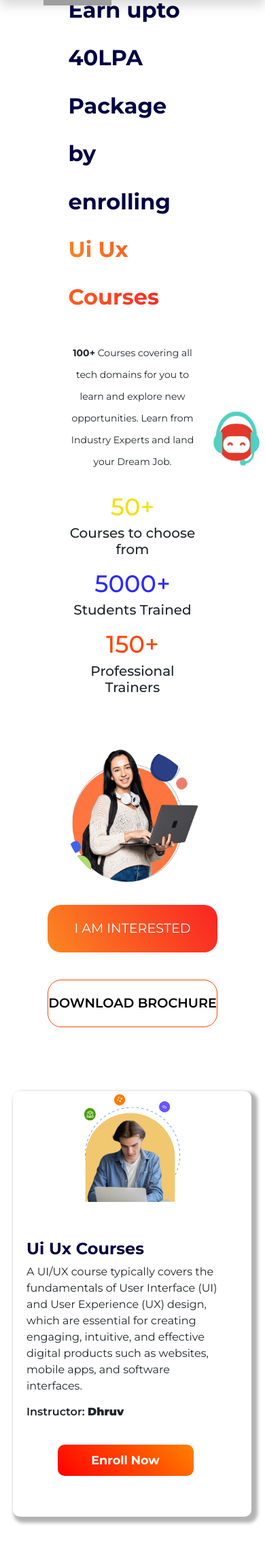
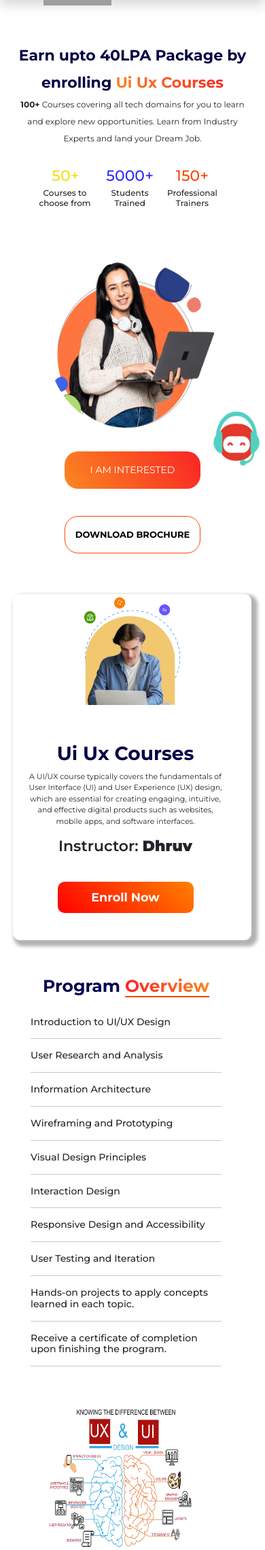
Before and after one commit to dhruv37502005/Baiom_Backend, a Django app: page /course/categories/1/ in a window 390 px wide. Shown: the part 80-2360 px from the top of the page at 68% size. Run offline with Django 4.2, Linux system fonts and the light colour scheme; data comes from the database, SQL or seed files in the repository; data that the repository does not hold is empty; some libraries are stand-ins or nearby versions; grey boxes are pictures that could not be loaded.

Commit message:
courses changed

```diff
--- a/static/courses/css/style3.css
+++ b/static/courses/css/style3.css
@@ -127,7 +127,7 @@
   align-items: center;
 }
 
-.topsection1-content > h1 {
+.topsection1-content>h1 {
   font-size: 2.7rem;
   font-weight: 700;
   margin-bottom: 50px;
@@ -136,7 +136,7 @@
   color: rgb(1, 1, 68);
 }
 
-.topsection1-content > h1 > span {
+.topsection1-content>h1>span {
   /* color: orangered;
   position: relative; */
   background: -webkit-linear-gradient(30deg, #fb8721, #fa2424);
@@ -145,7 +145,7 @@
   -webkit-text-fill-color: transparent;
 }
 
-.topsection1-content > h1 > span:after {
+.topsection1-content>h1>span:after {
   content: "";
   position: absolute;
   top: 51px;
@@ -157,7 +157,7 @@
   border-radius: 50%;
 }
 
-.topsection1-content > p {
+.topsection1-content>p {
   font-size: 19px;
   line-height: 2rem;
   margin-bottom: 50px;
@@ -176,12 +176,12 @@
   margin-bottom: 50px;
 }
 
-.topsection1-input > span {
+.topsection1-input>span {
   color: gray;
   font-size: 40px;
 }
 
-.topsection1-input > input {
+.topsection1-input>input {
   outline: 0;
   border: 0;
   font-size: 20px;
@@ -189,7 +189,7 @@
   text-align: center;
 }
 
-.topsection1-input > button {
+.topsection1-input>button {
   width: 180px;
   height: 60px;
   border-radius: 40px;
@@ -238,7 +238,7 @@
   padding: 20px 30px 20px 30px;
 }
 
-.topsection1-image > img {
+.topsection1-image>img {
   width: 400px;
   height: 400px;
   border-radius: 50%;
@@ -327,12 +327,13 @@
   /* left:5%; */
 }
 
-.second-section-div2 > div {
+.second-section-div2>div {
   padding-left: 20px;
   padding-top: 20px;
   padding-bottom: 40px;
 }
-.second-section-div2 > div {
+
+.second-section-div2>div {
   padding-right: 40px;
 }
 
@@ -381,7 +382,7 @@
     padding: 8px 8px;
   }
 
-  .btn-332{
+  .btn-332 {
     margin-left: 12px;
   }
 }
@@ -416,7 +417,7 @@
     width: 200px;
   }
 
-  .btn-332{
+  .btn-332 {
     margin-left: 1px;
   }
 
@@ -557,7 +558,7 @@
   }
 } */
 
-.three .image > img {
+.three .image>img {
   width: 250px;
   height: 250px;
 }
@@ -567,19 +568,19 @@
     flex-direction: column;
     padding: 30px;
   }
-
+  .topsection1-content>h1 {
+    font-size: 2.5rem;
+    margin-bottom: 30px;
+    margin-top: 12%;
+  }
   .topsection1-content {
     width: 100%;
     padding: 0;
     text-align: center;
   }
 
-  .topsection1-content > h1 {
-    font-size: 2.5rem;
-    margin-bottom: 30px;
-  }
-
-  .topsection1-content > p {
+
+  .topsection1-content>p {
     font-size: 16px;
     margin-bottom: 30px;
   }
@@ -589,7 +590,7 @@
     padding: 0;
   }
 
-  .topsection1-image > img {
+  .topsection1-image>img {
     width: 200px;
     height: 200px;
     margin-bottom: 30px;
@@ -601,11 +602,11 @@
     margin-bottom: 30px;
   }
 
-  .topsection1-input > input {
+  .topsection1-input>input {
     width: 70%;
   }
 
-  .topsection1-input > button {
+  .topsection1-input>button {
     width: 100%;
     margin-top: 10px;
   }
@@ -615,47 +616,49 @@
     align-items: center;
     gap: 10px;
   }
-  .flex-row-1{
+
+  .flex-row-1 {
     display: flex;
     flex-direction: column !important;
   }
 }
 
 @media (max-width: 576px) {
-  .topsection1-content > h1 {
+  .topsection1-content>h1 {
     font-size: 2rem;
   }
 
-  .topsection1-content > p {
+  .topsection1-content>p {
     font-size: 14px;
   }
 
 
-  .topsection1-image > img {
+  .topsection1-image>img {
     width: 250px;
     height: 250px;
   }
 
-  .flex-row-1{
-    display:flex;
+  .flex-row-1 {
+    display: flex;
     flex-direction: column !important;
   }
 
-  .btn-332{
+  .btn-332 {
     font-size: 18px;
   }
+
   /* .second-section-container {
     margin: 3rem 0rem 6rem 0rem;
   } */
 }
 
 @media (max-width: 460px) {
-  .topsection1-image > img {
+  .topsection1-image>img {
     width: 200px;
     height: 200px;
   }
 
-  .topsection-head-content > h1 {
+  .topsection-head-content>h1 {
     font-size: 2.6rem;
   }
 
@@ -666,34 +669,36 @@
   .topsection1-button .broucher {
     width: 250px;
   }
+
   /* .section; */
 }
 
-@media (max-width: 320px){
-
-  .btn-33{
-    width:95% !important;
+@media (max-width: 320px) {
+
+  .btn-33 {
+    width: 95% !important;
     font-size: 14px;
     /* margin-left: 16px; */
   }
-  .second-section-div2 > div{
+
+  .second-section-div2>div {
     padding-left: 0;
     padding-right: 0;
   }
 
-  .flex-row-1{
+  .flex-row-1 {
     display: flex;
     flex-direction: column !important;
   }
 
-  .btn-332{
+  .btn-332 {
     font-size: 13px;
     /* margin-left:12px; */
     padding: 5px;
   }
 
-  .second-section-div2{
-    width:70%;
+  .second-section-div2 {
+    width: 70%;
   }
 
   .three h3 {
@@ -701,11 +706,11 @@
     /* padding-top: 6rem; */
   }
 
-  .why-web-dev-box .why-web-dev{
-    width:95% !important;
-  }
-
-  .three .image > img {
+  .why-web-dev-box .why-web-dev {
+    width: 95% !important;
+  }
+
+  .three .image>img {
     width: 271px !important;
     height: 307px !important;
     /* padding-top: 4rem; */
@@ -759,6 +764,7 @@
 .section-three li {
   display: flex;
   gap: 2rem;
+  justify-content: space-around;
   align-items: flex-start;
   width: 24rem;
   padding-bottom: 0.5rem;
@@ -819,11 +825,13 @@
     width: 100%;
   }
 }
+
 @media (max-width: 560px) {
   .section-three h2 {
     padding: 40px;
   }
 }
+
 @media (max-width: 420px) {
   .section-three li {
     font-size: 12px;
@@ -831,18 +839,22 @@
     width: 250px;
     text-align: left;
   }
+
   .section-three h2 {
     padding: 20px;
   }
 }
+
 @media (max-width: 370px) {
   .section-three ul {
     font-size: 0.6rem;
   }
+
   .section-three .fa-solid {
     font-size: 1.5rem;
   }
 }
+
 /* section two */
 
 .three {
@@ -864,7 +876,7 @@
   display: none;
 }
 
-.why-web-dev > p {
+.why-web-dev>p {
   display: flex;
   align-items: center;
   justify-content: center;
@@ -879,7 +891,7 @@
   text-align: center;
 }
 
-.three .image > img {
+.three .image>img {
   width: 70%;
   height: 70%;
   border-radius: 10px;
@@ -954,6 +966,7 @@
   justify-content: space-between;
   margin-bottom: 0 !important;
 }
+
 .curriculum h2.active {
   background-color: orangered;
   /* background-color: rgb(1, 1, 68) !important; */
@@ -968,6 +981,7 @@
   display: none;
   overflow: hidden;
 }
+
 .curriculum-item-body-content {
   font-size: 16px;
 }
@@ -1204,6 +1218,7 @@ footer p {
   font-size: 3.5rem;
   line-height: 4.5rem;
 }
+
 .content .temp {
   background: -webkit-linear-gradient(30deg, #fb8721, #fa2424);
   -webkit-background-clip: text;
@@ -1266,6 +1281,7 @@ footer p {
   color:
     rgb(1, 1, 68);
 }
+
 .courses-enroll-btn {
   margin: 0;
   padding: 0;
@@ -1279,7 +1295,7 @@ footer p {
 
 
 
-.courses-enroll-btn input{
+.courses-enroll-btn input {
   display: none;
   width: 0px;
 }
@@ -1455,6 +1471,7 @@ footer p {
   margin: 2rem;
   padding-bottom: 1rem;
 }
+
 .amazing_heading {
   text-align: center;
   margin: 3rem 1rem;
@@ -1462,6 +1479,7 @@ footer p {
   font-size: 3rem;
   font-weight: 700;
 }
+
 .amazing_heading span {
   background: -webkit-linear-gradient(30deg, #fb8721, #fa2424);
   -webkit-background-clip: text;
@@ -1629,6 +1647,7 @@ footer p {
 }
 
 @media screen and (max-width: 1140px) {
+
   .topsection1-container,
   .why-web-dev-box {
     display: flex;
@@ -1636,19 +1655,60 @@ footer p {
     align-items: center;
     gap: 40px;
   }
+
+  .topsection1-image>img {
+    width: 320px !important;
+    height: 320px !important;
+  }
+
+  .topsection1-countpart div {
+    width: 80%;
+  }
+
+  .topsection1-countpart {
+    width: 60%;
+    flex-direction: row;
+    font-size: 12px !important;
+    gap: 20px;
+  }
+
   .topsection1-content {
     width: 70%;
   }
+
+  .second-section-div2 h1 {
+    text-align: center;
+  }
+
+  .second-section-div2>div {
+    text-align: center;
+  }
+
+  /* .topsection1-content>h1 {
+    padding-top: 45px;
+    line-height: 68px;
+  } */
   .why-web-dev-box .why-web-dev {
     width: 100%;
   }
-  .three .image{
+
+  .three .image {
     width: 100%;
   }
-  .three .image > img {
-    width:40%;
+
+  .three .image>img {
+    width: 40%;
     height: 40%;
     /* margin-bottom: 20px; */
+  }
+
+  .topsection1-content>h1 {
+    width: 160%;
+    text-align: center;
+  }
+
+  .topsection1-content>p {
+    width: 150%;
   }
 }
 
@@ -1672,13 +1732,13 @@ footer p {
     /* box-shadow: none; */
   }
 
-  .three h3{
+  .three h3 {
     /* padding-top: 5rem; */
     font-size: 43px;
     /* padding-bottom: 2rem; */
   }
 
-  .why-web-dev-box .why-web-dev{
+  .why-web-dev-box .why-web-dev {
     width: 90%;
   }
 
@@ -1687,7 +1747,7 @@ footer p {
     /* font: optional;t */
   }
 
-  .three .image > img {
+  .three .image>img {
     width: 70%;
     height: 70%;
     /* padding-top: 6rem; */
@@ -1699,17 +1759,26 @@ footer p {
     flex-direction: column;
     align-items: baseline;
   }
-  .curriculum{
-    width:92%
-  }
-
-  .testimonial-heading{
+
+  .curriculum {
+    width: 92%
+  }
+
+  .testimonial-heading {
     padding-bottom: 3rem;
     padding-top: 5rem;
   }
 }
 
-@media (max-width:474px){
+/* @media (min-width: 500px) and(max-width:800px){
+  .topsection1-content>h1 {
+    padding-top: 45px !important;
+    line-height: 68px !important;
+  }
+} */
+
+
+@media (max-width:474px) {
 
   .why-web-dev-box {
     width: 90% !important;
@@ -1720,10 +1789,11 @@ footer p {
     box-shadow: none;
   }
 
-  .why-web-dev-box .why-web-dev{
-    width:80%;
-  }
-  .why-web-dev-box .why-web-dev h5{
+  .why-web-dev-box .why-web-dev {
+    width: 80%;
+  }
+
+  .why-web-dev-box .why-web-dev h5 {
     font-size: 13px;
   }
 
@@ -1732,15 +1802,15 @@ footer p {
     padding-top: 2rem;
   } */
 
-  .second-section-container{
-    width:90%;
+  .second-section-container {
+    width: 90%;
     margin-left: 19px;
 
   }
 }
 
-@media (min-width:770px) and (max-width:918px){
-  .three .image > img {
+@media (min-width:770px) and (max-width:918px) {
+  .three .image>img {
     width: 340px;
     height: 378px;
     padding-bottom: 2rem;
@@ -1752,22 +1822,333 @@ footer p {
 }
 
 
-@media (min-width:380px){
-
-  .three h3, .section-three h2, .seven h1, .testimonial-heading, .Right-course h2 ,
-  .amazing_heading,.ac-main h1  {
+@media (min-width:380px) {
+
+  .three h3,
+  .section-three h2,
+  .seven h1,
+  .testimonial-heading,
+  .Right-course h2,
+  .amazing_heading,
+  .ac-main h1 {
     font-size: 2.2rem;
   }
 }
-
-@media (min-width:0px) and (max-width:320px){
-  .topsection1-content > h1{
+@media (min-width:770px) and (max-width:952px) {
+  .topsection1-content {
+    width: 70% !important;
+    padding: 0px !important;
+  }
+  .why-web-dev div h5{
+    font-size: 1rem !important;
+  }
+  #why-web-dev-heading-1{
+    font-size: 1.8rem;
+  }
+}
+
+@media (max-width:450px) {
+  .topsection1-content>h1 {
+    font-size: 22px;
+    line-height: 40px;
+    position: relative;
+    top: 7vh;
+    width: 180%;
+    text-align: center;
+  }
+
+  .topsection1-content>h1>span:after {
+    visibility: hidden;
+  }
+
+  .topsection1-content>p {
+    font-size: 12px;
+    width: 180%;
+    line-height: 25px;
+    margin-top: 15%;
+  }
+
+  .topsection1-countpart h1 {
+    font-size: 33px !important;
+  }
+
+  .topsection1-countpart .first,
+  .topsection1-countpart .second,
+  .topsection1-countpart .third {
+    font-size: 22px !important;
+  }
+
+  .first-h3{
+    width:130%;
+    padding-right: 52px;
+    position: relative;
+    left: 10%;
+  }
+  .class-1st {
+    position: relative !important;
+    left: -6% !important;
+  }
+
+  .topsection1-countpart h3 {
+    font-size: 12px !important;
+  }
+  .topsection1-button .interested,
+  .topsection1-button .broucher  {
+    width: 200px;
+    font-size: 14px;
+    height: 55px;
+    text-align: center;
+  }
+  .topsection1-button .broucher {
+    font-size: 13px !important;
+    font-weight: 700;
+  }
+  .topsection1-countpart div {
+    width: 150% !important;
+    position: relative;
+    right:15%;
+  }
+
+  .topsection1-image>img {
+    width: 250px !important;
+    height: 250px !important;
+  }
+
+  .topsection1-button .broucher {
+    font-size: 17px;
+  }
+
+  .second-section-div2 div p {
+    text-align: center;
+    font-size: 11px;
+  }
+
+  .second-section-div2 div h1 {
+    text-align: center;
+    font-size: 28px;
+  }
+
+  .second-section-div2 div h3 {
+    text-align: center;
+    font-size: 22px;
+  }
+
+  .second-section-div2 div {
+    padding-bottom: 10px !important;
+  }
+
+  .second-section-container {
+    margin-top: 10px;
+  }
+
+  .why-web-dev-box {
+    margin-top: 0px !important;
+  }
+
+  .why-web-dev-box h3 {
+    width: 150% !important;
+    font-size: 25px;
+    margin-bottom: 30px;
+  }
+
+  .why-web-dev-box .why-web-dev h5 {
+    font-size: 14px;
+  }
+
+  .section-three {
+    margin: 0rem !important;
+  }
+
+  .section-three h2 {
+    font-size: 22px;
+    margin-bottom: 20px;
+  }
+
+  .section-three .fa-solid {
+    font-size: 2rem;
+  }
+
+  .section-three h4 {
+    font-size: 16px;
+    width: 140%;
+    margin-top: 7px;
+  }
+
+  .section-three .divide {
+    position: relative;
+    right: 4%;
+  }
+
+  .section-three li {
+    position: relative;
+    right: 2%;
+  }
+
+  .section-three p {
+    font-size: 14px;
+    width: 120%;
+  }
+
+  .seven h1 {
+    width: 120%;
+    font-size: 24px;
+  }
+
+  .curriculum-item-header {
+    font-size: 2px;
+    height: 6vh !important;
+  }
+
+  .curriculum h2 {
+    padding: 0.6rem;
+    font-size: 18px;
+    margin-top: 12px;
+  }
+
+  .testimonial-heading {
+    margin: -10px !important;
+    width: 100%;
+    font-size: 24px;
+  }
+
+  .testimonial {
+    margin-top: -25%;
+  }
+
+  .card.swiper-slide {
+    height: max-content;
+    width: 380px;
+    margin-right: 30px;
+  }
+
+  .card.swiper-slide .card-content p {
+    font-size: 13px;
+    padding: 0px 20px;
+  }
+
+  .card.swiper-slide .card-content .role {
+    font-size: 16px;
+  }
+
+  .card.swiper-slide .card-content {
+    margin-top: -20%;
+  }
+
+  .card-image .card-img {
+    height: 130px;
+    width: 130px;
+  }
+
+  .swiper-button-next:after,
+  .swiper-button-prev:after {
+    position: relative;
+    bottom: 20%;
+  }
+
+  .swiper-button-prev {
+    left: 3vh !important;
+  }
+
+  .swiper-button-next {
+    right: 3vh !important;
+  }
+
+  .Right-course h2,
+  .Right-course h2 span {
+    width: 100%;
+    font-size: 20px;
+  }
+
+  .Right-course {
+    margin-top: -10%;
+  }
+
+  .content .slide-name {
+    font-size: 22px;
+  }
+
+  .content .temp {
+    font-size: 22px;
+  }
+
+  .content .price {
+    font-size: 16px;
+  }
+
+  .content .course-content p {
+    font-size: 12px;
+  }
+
+  .content-box {
+    width: 85%;
+  }
+
+  .emi_box h2 {
+    font-size: 22px;
+  }
+
+  .key_features {
+    font-size: 15px;
+  }
+
+  .emi_features {
+    font-size: 14px;
+    line-height: 27px;
+  }
+
+  .emi-container {
+    margin-top: 12%;
+    margin-bottom: 2px;
+  }
+
+  .amazing_heading {
+    width: 100%;
+    font-size: 24px;
+  }
+
+  .buy_course_box {
+    padding: 0.8rem 1.2rem;
+    height: 18vh !important;
+  }
+
+  .percentage,
+  .percentage_3 {
+    font-size: 2rem;
+    display: inline;
+  }
+
+  .off {
+    position: relative;
+    display: inline;
+    margin-left: 4px;
+  }
+
+  .ac-main h1,
+  .ac-main span {
+    width: 100% !important;
+    font-size: 22px !important;
+  }
+
+  .accordion-item {
+    width: 90%;
+    position: relative;
+    left: 3%;
+  }
+
+  .accordion-item-header {
+    font-size: 15px !important;
+  }
+}
+
+
+@media (min-width:0px) and (max-width:300px) {
+  .topsection1-content>h1 {
     font-size: 30px;
     line-height: 46px;
     padding-top: 2rem;
   }
 
-  .seven h1{
+  .seven h1 {
     font-size: 30px;
   }
 
@@ -1775,52 +2156,52 @@ footer p {
     font-size: 1rem;
   }
 
-  .testimonial-heading{
+  .testimonial-heading {
     font-size: 30px;
   }
 
-  .Right-course h2{
+  .Right-course h2 {
     font-size: 30px;
   }
 
-  .Right-course h2 span{
+  .Right-course h2 span {
     font-size: 30px;
   }
 
-  .amazing_heading{
+  .amazing_heading {
     font-size: 30px;
   }
 
-  .grab_offer{
+  .grab_offer {
     font-size: 16px;
   }
 
-  .ac-main h1{
+  .ac-main h1 {
     font-size: 30px !important;
     margin-top: 121px !important;
   }
 
-  .ac-main h1 span{
+  .ac-main h1 span {
     font-size: 30px !important;
   }
 
-  .splide__arrow{
+  .splide__arrow {
     right: -2px !important;
   }
 
-  .section-three h2{
+  .section-three h2 {
     font-size: 30px;
   }
 
-  .section-three h4{
+  .section-three h4 {
     font-size: 1.3rem;
   }
 
-  .curriculum h2{
+  .curriculum h2 {
     font-size: 15px;
   }
 
-  .accordion-item{
-    width:93%;
-  }
-}
+  .accordion-item {
+    width: 93%;
+  }
+}
--- a/templates/course.html
+++ b/templates/course.html
@@ -73,9 +73,9 @@ https://cdn.jsdelivr.net/npm/@splidejs/splide@4.1.4/dist/css/splide.min.css
             <button type="button">Explore</button>
           </div> -->
           <div class="topsection1-countpart">
-            <div>
+            <div class="class-1st">
               <h1 class="first">50+</h1>
-              <h3>Courses to choose from</h3>
+              <h3 class="first-h3">Courses to choose from</h3>
             </div>
             <div>
               <h1 class="second">5000+</h1>
@@ -361,8 +361,8 @@ https://cdn.jsdelivr.net/npm/@splidejs/splide@4.1.4/dist/css/splide.min.css
   <!-- Right Course -->
   <section class="Right-course" id="Right-course">
     <h2>
-        Join With Us <br />
-        Find the <span class="underline">Right Course</span>
+        Join With Us
+        Find<br />the <span class="underline">Right Course</span>
     </h2>
     <div class="slider_wrapper">
         <div class="splide">
```
Lines whose indentation alone changed are shown as unchanged.
